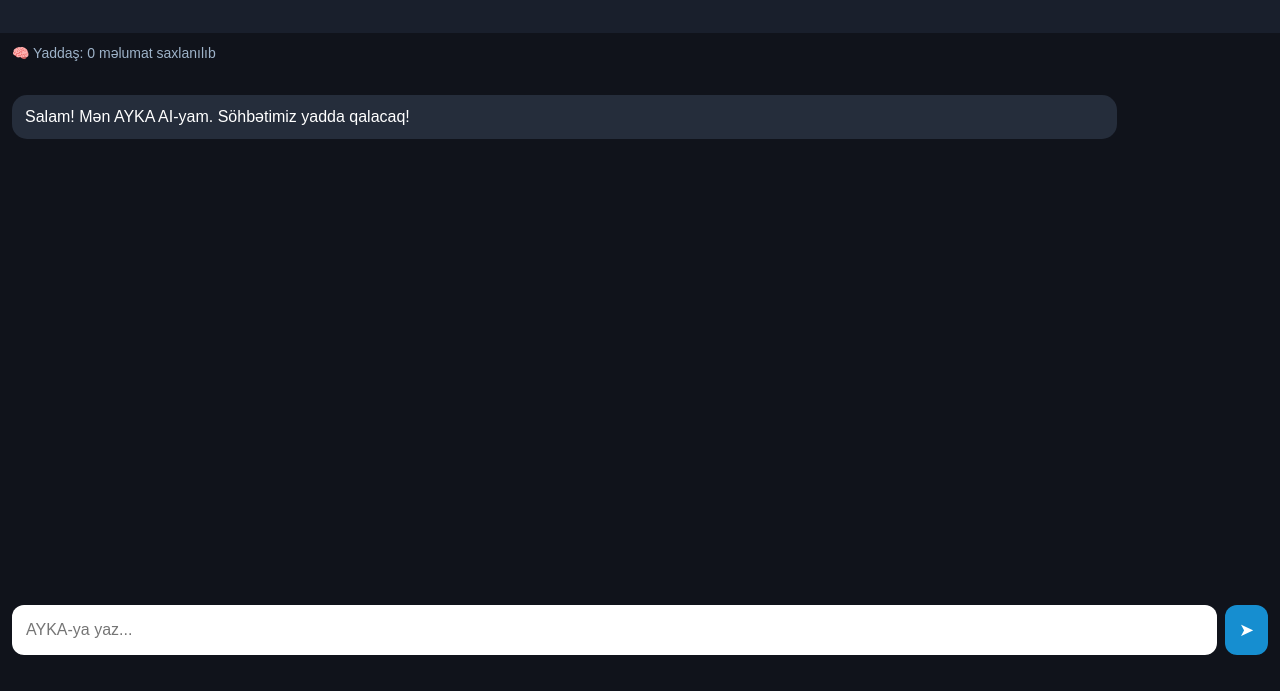
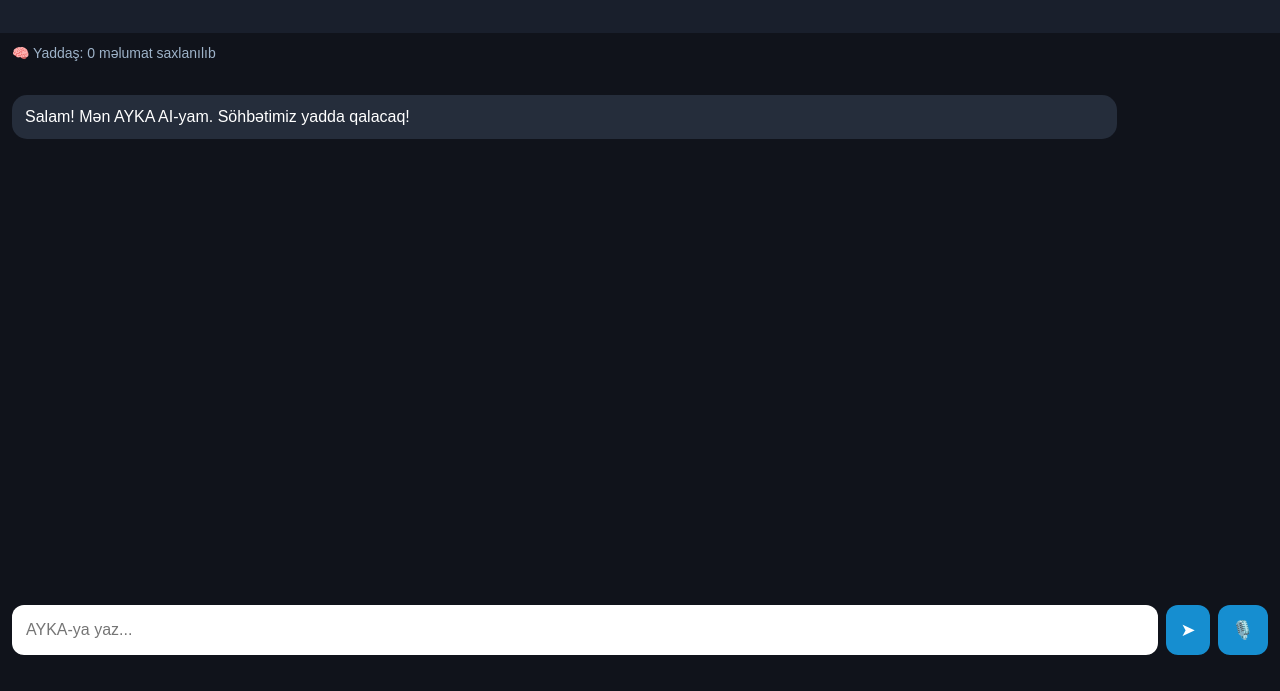
Before and after one commit to emrux/Ayka-ai, a plain HTML site: page index.html in a window 1280 px wide. Shown: the part 109-800 px from the top of the page. Drawn offline with Linux system fonts and the light colour scheme.

Commit message:
Update index.html

```diff
--- a/index.html
+++ b/index.html
@@ -98,12 +98,28 @@ button {
 <footer>
 <input id="msg" placeholder="AYKA-ya yaz...">
 <button onclick="send()">➤</button>
+<button onclick="startVoice()">🎙️</button>
 </footer>
 
 <script>
 const chat = document.getElementById("chat");
 const input = document.getElementById("msg");
+function startVoice() {
+  const Speech = window.SpeechRecognition || window.webkitSpeechRecognition;
 
+  if (!Speech) {
+    alert("Bu brauzer səs tanımanı dəstəkləmir.");
+    return;
+  }
+
+  const recognition = new Speech();
+  recognition.lang = "az-AZ";
+  recognition.start();
+
+  recognition.onresult = function(event) {
+    input.value = event.results[0][0].transcript;
+  };
+ }
 let history = JSON.parse(
  localStorage.getItem("ayka_history") || "[]"
 );
```
